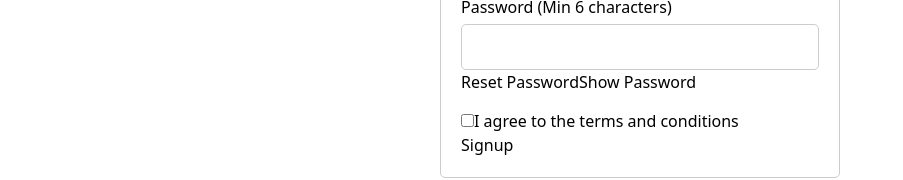
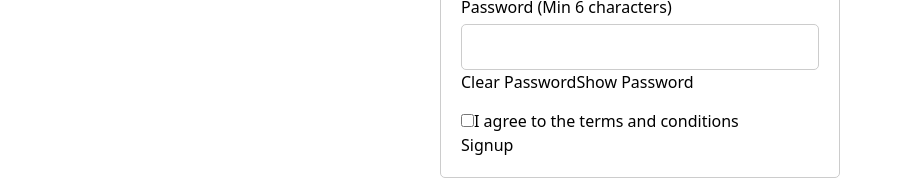
Before and after one commit to sigma390/Advisoropedia-Assignment, a React (Vite) app in the folder Client/Advisoropedia-Frontend/: page / in a window 1280 px wide. Shown: the part 499-679 px from the top of the page, without its empty margins (0-903 px from the left). Built offline with nearby package versions, Linux system fonts and the light colour scheme.

Commit message:
Done With Tosify functionaly in Signup page

```diff
--- a/Client/Advisoropedia-Frontend/src/Components/Signup/Signup.tsx
+++ b/Client/Advisoropedia-Frontend/src/Components/Signup/Signup.tsx
@@ -1,6 +1,7 @@
 import React, { useState } from 'react';
 import axios, { AxiosError, AxiosResponse } from 'axios';
-
+import { ToastContainer, toast } from 'react-toastify';
+import 'react-toastify/dist/ReactToastify.css';
 
 const baseURL =  'http://localhost:3000/user'
 
@@ -49,6 +50,9 @@ const Signup = () => {
     try {
       const response: AxiosResponse = await axios.post(baseURL+'/signup', formData);
       console.log('Signup response:', response.data);
+      toast.success(`Welcome!!! email has been sent to ${username}`,{
+        position:'top-center'
+      });
       // Handle successful login response here
     } catch (error) {
       if (axios.isAxiosError(error)) {
@@ -66,6 +70,9 @@ const Signup = () => {
   };
 
   return (
+
+
+    <>
     <div className=" shadow-lg shadow-slate-400 hover:scale-105 duration-200 signup-card ">
       <h2 className='text-2xl text-center hover:scale-110 duration-200' >Sign up</h2>
       <div className="input-group">
@@ -86,7 +93,7 @@ const Signup = () => {
           onChange={handlePasswordChange}
         />
         <div className=' flex justify-between'>
-        <button className=' mt-1 hover:text-orange-500 duration-200' onClick={handleResetPassword}>Reset Password</button>
+        <button className=' mt-1 hover:text-orange-500 duration-200' onClick={handleResetPassword}>Clear Password</button>
         <button className=' mt-1 hover:text-orange-500 duration-200' onClick={handleShowPassword} >Show Password</button>
         </div>
 
@@ -114,7 +121,14 @@ const Signup = () => {
 
 
 
+
     </div>
+    <ToastContainer/>
+
+
+
+    </>
+
   );
 };
 
```
